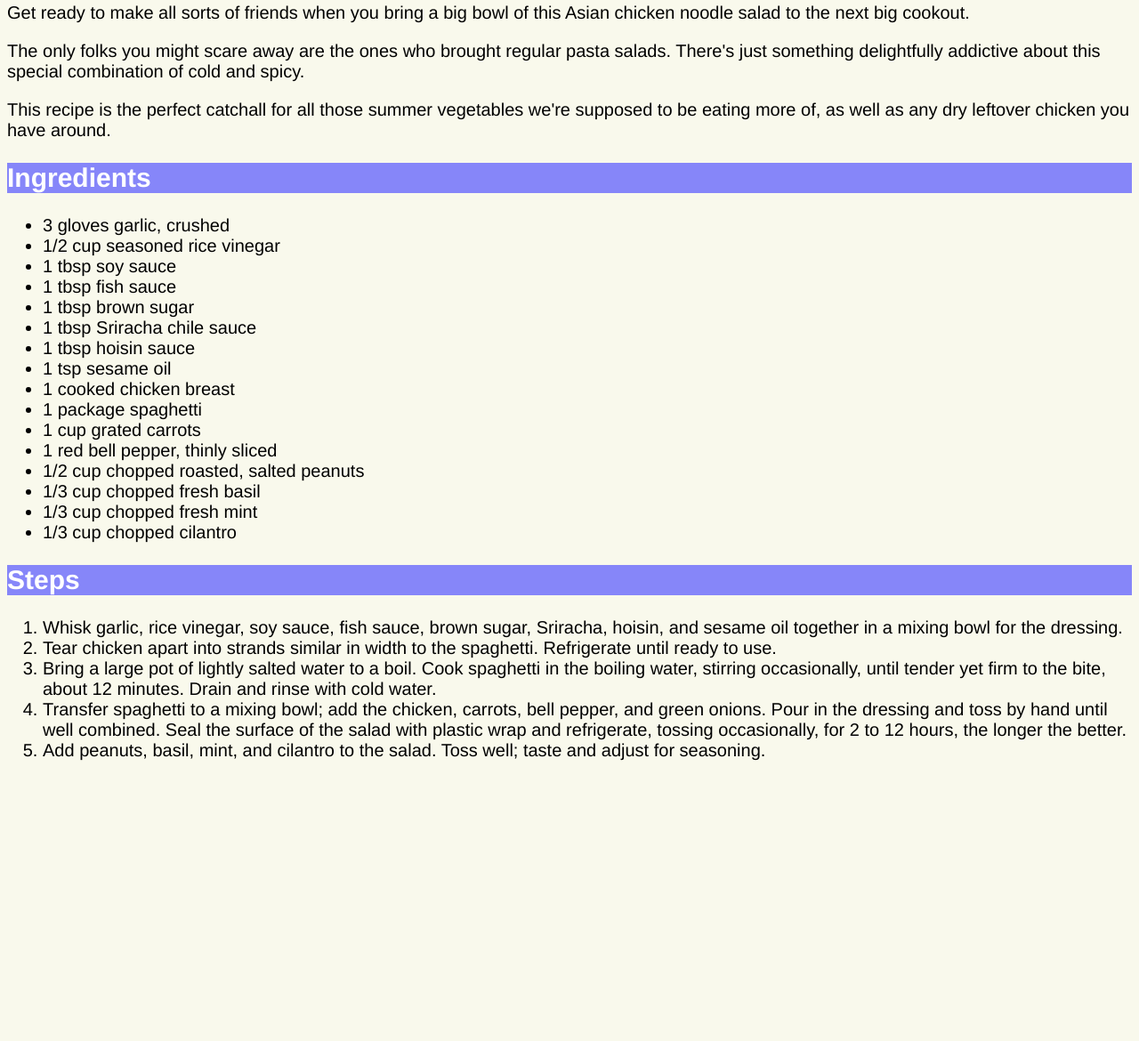
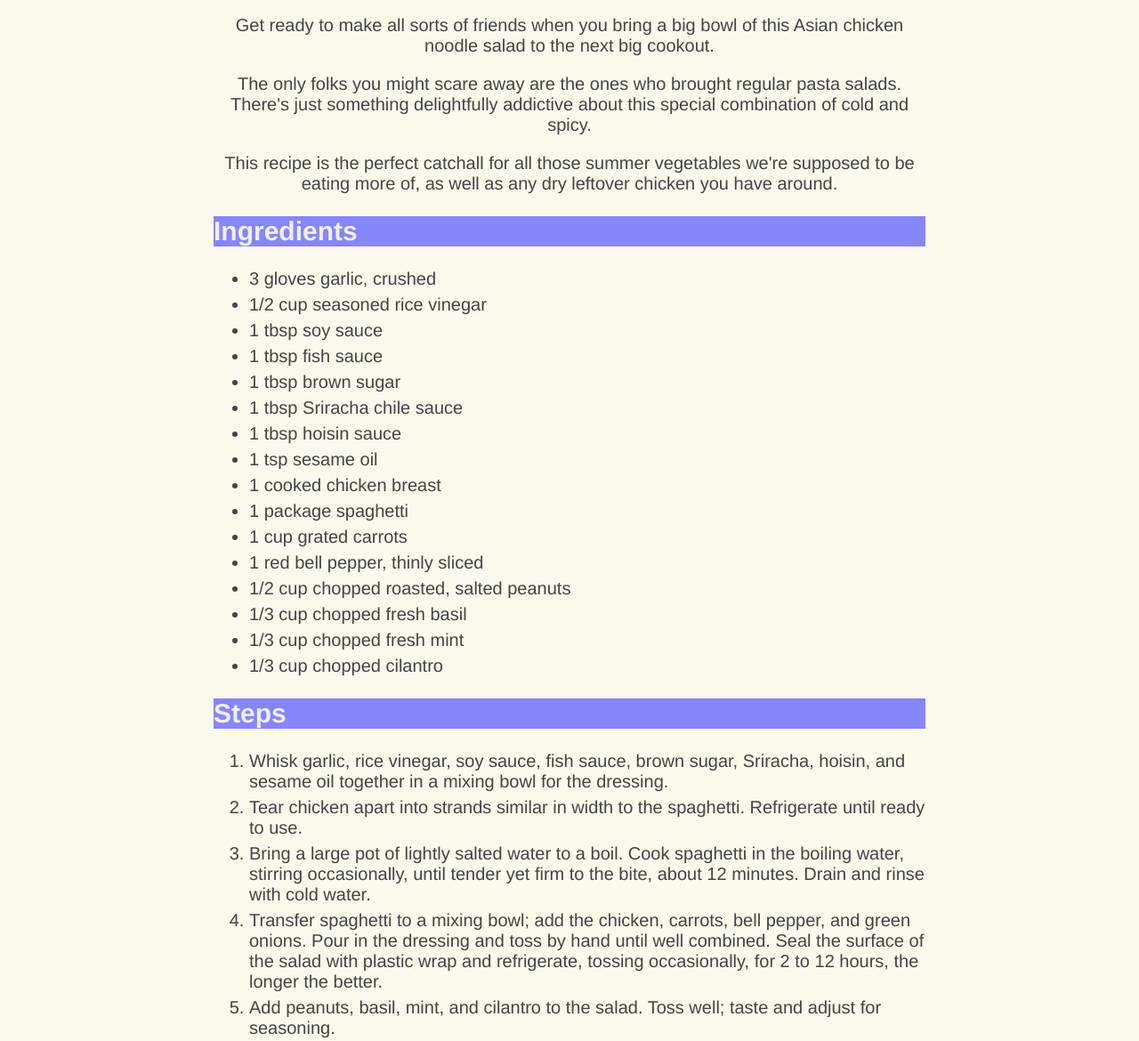
Before and after one commit to ExcentricEevee/odin-recipes, a plain HTML site: page recipes/chicken-noodle-salad.html in a window 1280 px wide. Shown: the part 560-1730 px from the top of the page at 89% size. Before the commit the page ends 1435 px from the top, so only its background shows below. Drawn offline with Linux system fonts and the light colour scheme.

Commit message:
Update page layouts
I recently learned about manipulating page layout with tools like margin
and padding, and so I took advantage of that in this project to make
the pages easier and more pleasant to look at and read.

One major trick being used here is margin: auto. By setting a fixed
width to the whole page, and setting the left/right margin to auto, the
pages become not only centralized but also have a clean presentation.

```diff
--- a/css/style.css
+++ b/css/style.css
@@ -1,17 +1,31 @@
 body {
     font-family: Helvetica, Arial, sans-serif;
     font-size: 20px;
+    color: #444;
     background-color: hsl(60, 50%, 95%);
+    max-width: 800px;
+    margin: 0 auto;
+}
+
+h1,
+p {
+    text-align: center;
 }
 
 h1,
 h2 {
     background-color: hsl(240, 90%, 75%);
-    color: white;
+    color: #eee;
 }
 
 .recipe-list {
+    padding: 0;
+}
+
+.recipe-list li {
     list-style-type: none;
+    text-align: center;
+    margin-bottom: 10px;
 }
 
 img {
@@ -23,3 +37,8 @@ img {
     font-size: 12px;
     font-weight: 800;
 }
+
+.ingredients-list li,
+.steps-list li {
+    margin-bottom: 6px;
+}
--- a/recipes/chicken-noodle-salad.html
+++ b/recipes/chicken-noodle-salad.html
@@ -32,7 +32,7 @@
             any dry leftover chicken you have around.
         </p>
         <h2>Ingredients</h2>
-        <ul>
+        <ul class="ingredients-list">
             <li>3 gloves garlic, crushed</li>
             <li>1/2 cup seasoned rice vinegar</li>
             <li>1 tbsp soy sauce</li>
@@ -51,7 +51,7 @@
             <li>1/3 cup chopped cilantro</li>
         </ul>
         <h2>Steps</h2>
-        <ol>
+        <ol class="steps-list">
             <li>
                 Whisk garlic, rice vinegar, soy sauce, fish sauce, brown sugar,
                 Sriracha, hoisin, and sesame oil together in a mixing bowl for the dressing.
```
Also changed, not shown: index.html (+1 -0 lines), recipes/chicken-curry.html (+3 -3 lines), recipes/pancakes.html (+2 -2 lines).
